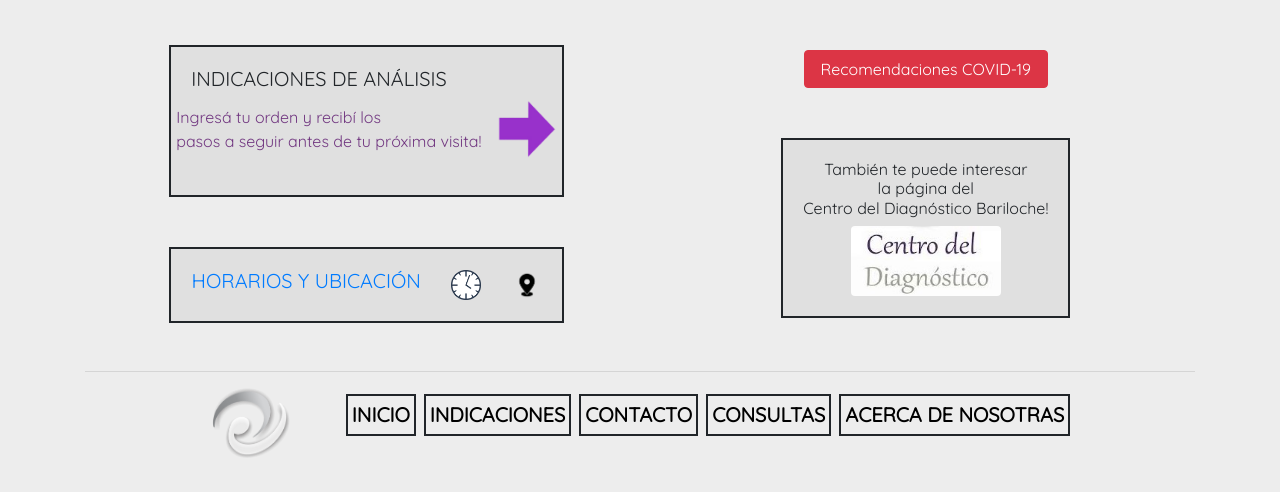
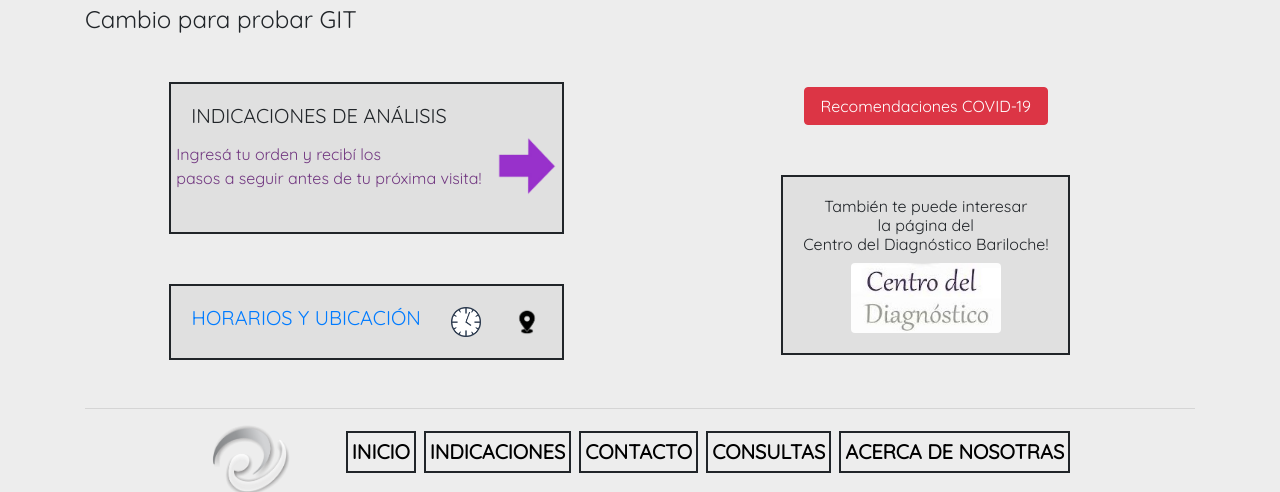
Before and after one commit to mtisot/CoderPrueba, a website: page Index.html in a window 1280 px wide. Shown: the part 197-689 px from the top of the page. Drawn offline with nearby package versions, Linux system fonts and the light colour scheme.

Commit message:
Agrego un h4 al Index para jugar con GIT

```diff
--- a/Index.html
+++ b/Index.html
@@ -32,6 +32,7 @@
         <h3 id="sub-principal" class="subtitulo">
             Análisis Clínicos Bacteriológicos <br>Alta Complejidad
         </h3>
+        <h4>Cambio para probar GIT</h4>
         <div id="principal" class="d-flex justify-content-around mt-5 mb-5">
             <div class="d-flex flex-column mr-2">
                 <div id="indica" class= "cuadro">
```
